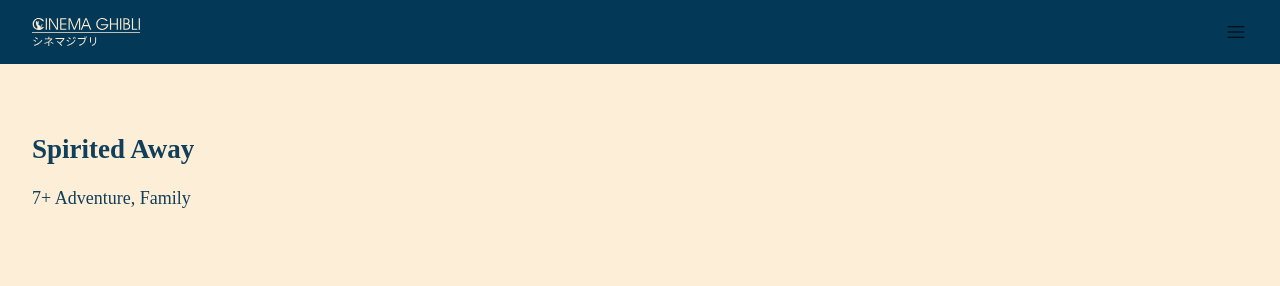
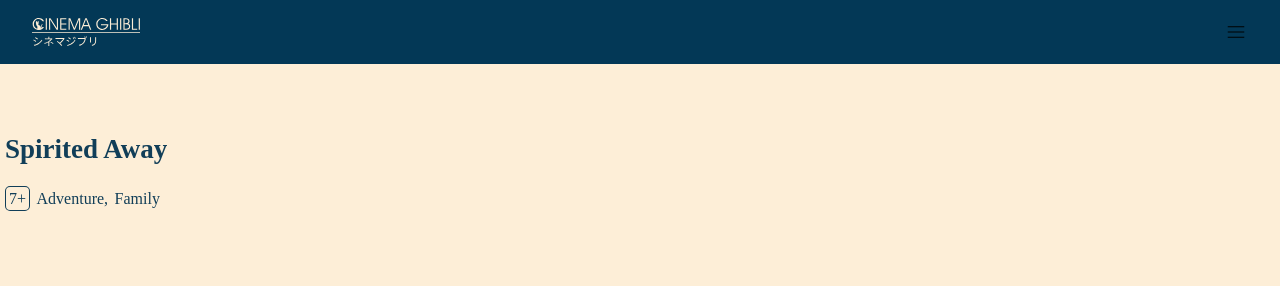
Before and after one commit to johnahlenhed/Cinema-Ghibli, a PHP site: page /movie.php in a window 1280 px wide. Shown: the top 286 px of the page. Run offline with PHP 8.4, Linux system fonts and the light colour scheme.

Commit message:
fature: updated the title and its age rating and genre

```diff
--- a/assets/movie.css
+++ b/assets/movie.css
@@ -37,6 +37,49 @@ section {
 h2 {
     margin: 0;
 }
+
+/* - Title - */
+.movieTitle{
+    padding-left: 5px;
+}
+
+.ageRating{
+    border: 1px solid var(--font-color);
+    padding: 3px;
+    border-radius: 20%;
+}
+
+.movieGenre{
+    margin-left: 2px;
+}
+
+.movieGenre, .ageRating{
+    font-size: medium;
+}
+
+/* - TRAILER - */
+
+.trailer {
+    width: 100vw;
+    height: 50vh;
+    margin: 3rem 0;
+}
+
+@media screen and (min-width: 800px) {
+    .trailer{
+        height: 80vh;
+    }
+}
+/* - SYNOPSIS - */
+
+.synopsis p{
+    margin: none;
+    display: flex;
+    flex-direction: column;
+    gap: 4px;
+    width: 100%;
+}
+
 
 /* - CAST - */
 
@@ -79,29 +122,6 @@ h2 {
     }
 
 }
-/* - TRAILER - */
-
-.trailer {
-    width: 100vw;
-    height: 50vh;
-    margin: 3rem 0;
-}
-
-@media screen and (min-width: 800px) {
-    .trailer{
-        height: 80vh;
-    }
-}
-/* - SYNOPSIS - */
-
-.synopsis p{
-    margin: none;
-    display: flex;
-    flex-direction: column;
-    gap: 4px;
-    width: 100%;
-}
-
 
 /* - BOOKING - */
 
--- a/movie.php
+++ b/movie.php
@@ -4,10 +4,11 @@
     <link rel="stylesheet" href="/assets/movie.css">
 </head>
 <main>
-    <section>
+    <section class="movieTitle">
         <h1>Spirited Away</h1>
-        <span>7+</span>
-        <span>Adventure, Family</span>
+        <span class="ageRating">7+</span>
+        <span class="movieGenre">Adventure,</span>
+        <span class="movieGenre">Family</span>
 
     </section>
 
```
